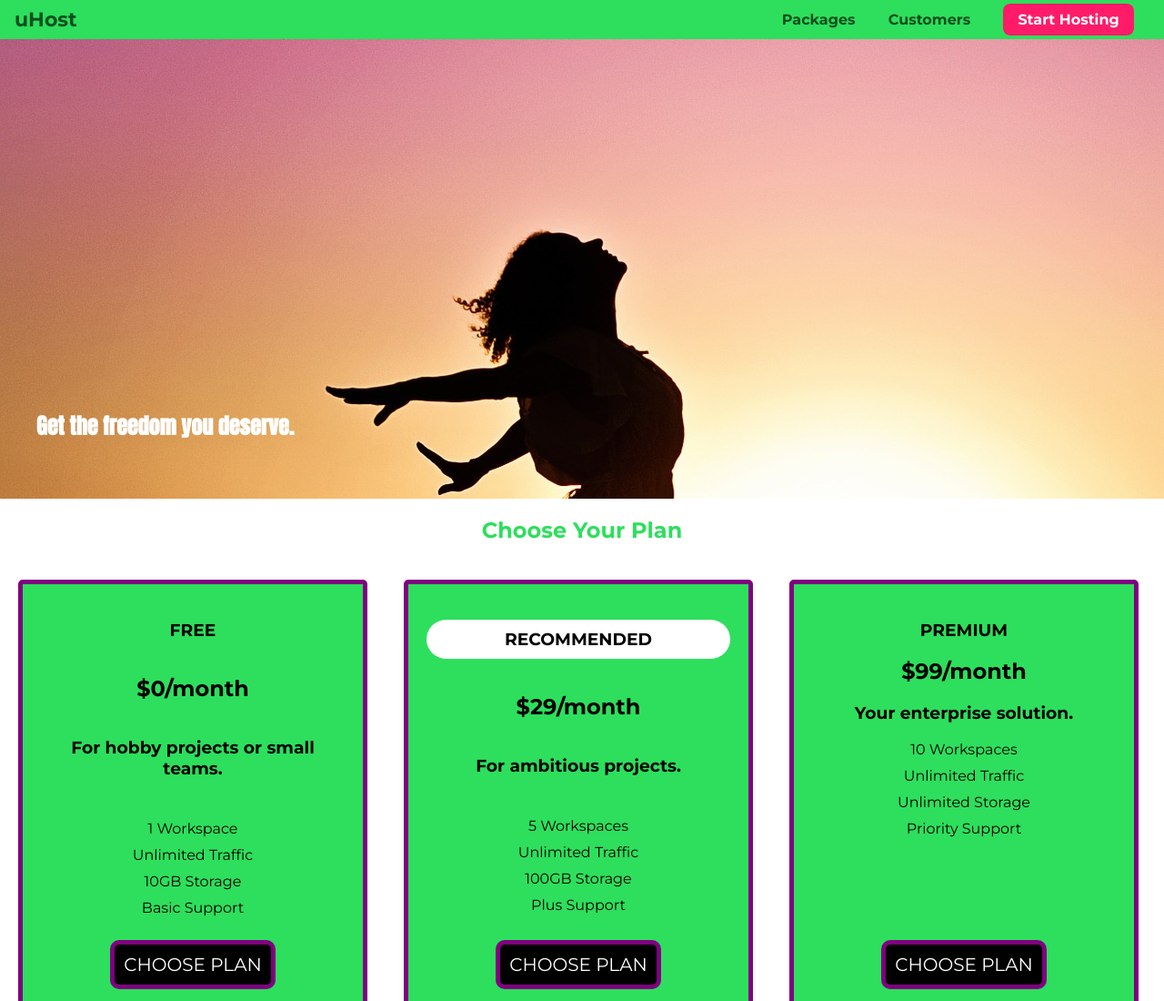
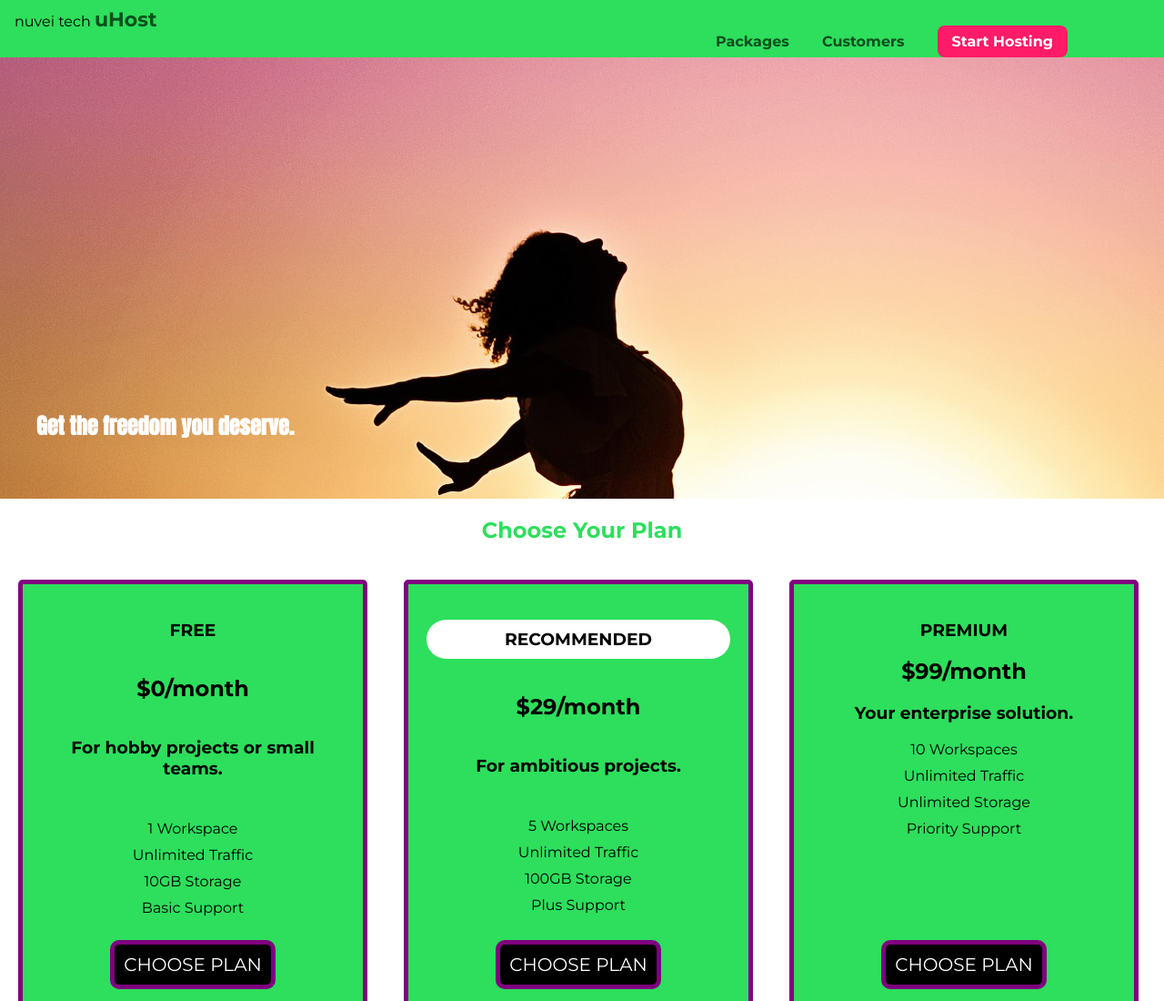
Before and after one commit to chenBsc/learn-some-git, a plain HTML site: page index.html in a window 1280 px wide. Shown: the top 1100 px of the page at 91% size. Drawn offline with Linux system fonts and the light colour scheme.

Commit message:
learing so good

```diff
--- a/index.html
+++ b/index.html
@@ -19,6 +19,7 @@
   <body>
     <header class="main-header">
       <div>
+        <a>nuvei tech</a>
         <a href="index.html" class="main-header__brand"> uHost </a>
       </div>
       <nav class="main-nav">
```
